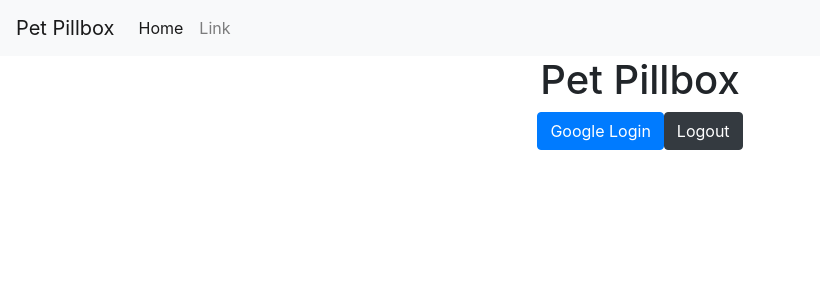
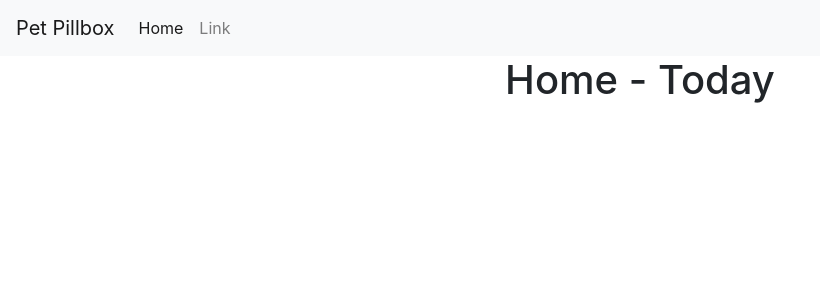
Before and after one commit to spookycutie08/pet-pillbox, a React (Create React App) app in the folder Pet_Pillbox.ui/: page /home in a window 1280 px wide. Shown: the top 300 px of the page, without its empty margins (0-820 px from the left). Built offline with nearby package versions, Linux system fonts and the light colour scheme; no server answers; sample sign-in values are in the browser's storage.

Commit message:
authed routes working

```diff
--- a/Pet_Pillbox.ui/src/App/App.js
+++ b/Pet_Pillbox.ui/src/App/App.js
@@ -1,28 +1,78 @@
 import './App.scss';
 
-import Auth from '../components/shared/Auth/Auth'
+import fbConnection from '../helpers/data/connection';
+
+import firebase from 'firebase';
+import 'firebase/auth';
+import React from 'react';
+import {BrowserRouter, Route, Redirect, Switch} from 'react-router-dom';
+
 import NavNavbar from '../components/shared/NavNavbar/NavNavbar'
 
-import fbConnection from "../helpers/data/connection";
-import {BrowserRouter, Route, Redirect, Switch} from 'react-router-dom';
+import Auth from '../components/shared/Auth/Auth'
+import Home from '../components/pages/Home/Home'
+import Pets from '../components/pages/Pets/Pets'
+
 
 fbConnection();
 
+const PublicRoute = ({ component: Component, authed, ...rest }) => {
+  const routeChecker = (props) => (authed === false
+    ? (<Component {...props} />)
+    : (<Redirect to={{ pathname: '/home', state: { from: props.location } }} />));
+  return <Route {...rest} render={(props) => routeChecker(props)} />;
+};
 
-function App() {
+const PrivateRoute = ({ component: Component, authed, ...rest }) => {
+  const routeChecker = (props) => (authed === true
+    ? (<Component {...props} />)
+    : (<Redirect to={{ pathname: '/auth', state: { from: props.location } }} />));
+  return <Route {...rest} render={(props) => routeChecker(props)} />;
+};
+
+class App extends React.Component {
+  state = {
+    authed: false,
+  }
+
+  componentDidMount() {
+    this.removeListener = firebase.auth().onAuthStateChanged((user) => {
+      if (user) {
+        this.setState({ authed: true });
+      } else {
+        this.setState({ authed: false });
+      }
+    });
+  }
+
+  componentWillUnmount() {
+    this.removeListener();
+  }
+
+  render() {
+    const { authed } = this.state;
     return (
       <div className="App">
-            <NavNavbar/>
-      <h1>Pet Pillbox</h1>
-      <Auth/>
         <BrowserRouter>
+          <React.Fragment>
+            <NavNavbar authed={authed} />
+            <div className="container col-12">
+              <div className="col-12">
               <Switch>
-          <Route path="/Auth" component={Auth}></Route>
-          {/* <Route path="/Pets" component={Pets}></Route> */}
+                <PublicRoute path="/auth" component={Auth} authed={authed} />
+
+                <PrivateRoute path="/home" component={Home} authed={authed} />
+                <PrivateRoute path="/pets" component={Pets} authed={authed} />
+
+                <Redirect from="*" to="/auth" />
               </Switch>
+              </div>
+            </div>
+          </React.Fragment>
         </BrowserRouter>
     </div>
     );
   }
+}
 
 export default App;
--- /dev/null
+++ b/Pet_Pillbox.ui/src/components/pages/Home/Home.js
@@ -0,0 +1,15 @@
+import './Home.scss'
+
+import React from 'react';
+
+class Home extends React.Component {
+    render() {
+        return (
+            <div>
+                <h1>Home - Today</h1>
+            </div>
+        );
+    }
+}
+
+export default Home;
--- /dev/null
+++ b/Pet_Pillbox.ui/src/components/pages/Home/Home.scss
@@ -0,0 +1,3 @@
+.Home {
+    display: block;
+}
--- a/Pet_Pillbox.ui/src/components/shared/Auth/Auth.js
+++ b/Pet_Pillbox.ui/src/components/shared/Auth/Auth.js
@@ -16,6 +16,9 @@ class Auth extends React.Component {
         e.preventDefault();
         authData
           .loginUser()
+          .then(() => {
+            this.props.history.push('/home');
+          })
           .catch(error => {
             console.error('there was a problem logging in:', error);
           });
@@ -25,6 +28,9 @@ class Auth extends React.Component {
         e.preventDefault();
         authData
           .logoutUser()
+          .then(() => {
+            this.props.history.push('/auth');
+          })
           .catch(error => {
             console.error('there was a problem logging out:', error);
           });
--- a/Pet_Pillbox.ui/src/components/shared/NavNavbar/NavNavbar.js
+++ b/Pet_Pillbox.ui/src/components/shared/NavNavbar/NavNavbar.js
@@ -3,6 +3,7 @@ import './NavNavbar.scss';
 import React from 'react';
 
 class NavNavbar extends React.Component {
+
     render() {
         return (
             <div>
@@ -10,14 +11,14 @@ class NavNavbar extends React.Component {
                     <button class="navbar-toggler" type="button" data-toggle="collapse" data-target="#navbarTogglerDemo03" aria-controls="navbarTogglerDemo03" aria-expanded="false" aria-label="Toggle navigation">
                         <span class="navbar-toggler-icon"></span>
                     </button>
-                    <a class="navbar-brand" href="#">Pet Pillbox</a>
-                    <div class="collapse navbar-collapse" id="navbarTogglerDemo03">
+                    <a class="navbar-brand" >Pet Pillbox</a>
+                    <div class="collapse navbar-collapse">
                         <ul class="navbar-nav mr-auto mt-2 mt-lg-0">
                         <li class="nav-item active">
-                            <a class="nav-link" href="#">Home <span class="sr-only">(current)</span></a>
+                            <a class="nav-link" >Home <span class="sr-only">(current)</span></a>
                         </li>
                         <li class="nav-item">
-                            <a class="nav-link" href="#">Link</a>
+                            <a class="nav-link" >Link</a>
                         </li>
                         </ul>
                     </div>
--- a/Pet_Pillbox.ui/src/helpers/constants.json
+++ b/Pet_Pillbox.ui/src/helpers/constants.json
@@ -1,6 +1,5 @@
 {
     "baseUrl" : "http://localhost:44307/api",
-
     "firebaseConfig" : {
     "apiKey" : "AIzaSyCHTCE9Dt6JUofRp8_UP17oC-ZIxgbKG7Y",
     "authDomain": "pet-pillbox-app.firebaseapp.com",
--- a/Pet_Pillbox.ui/src/helpers/data/connection.js
+++ b/Pet_Pillbox.ui/src/helpers/data/connection.js
@@ -1,5 +1,5 @@
 import firebase from 'firebase';
-import constants from '../constants';
+import constants from '../constants.json';
 
 const firebaseApp = () => {
   firebase.initializeApp(constants.firebaseConfig);
```
Lines whose indentation alone changed are shown as unchanged.
